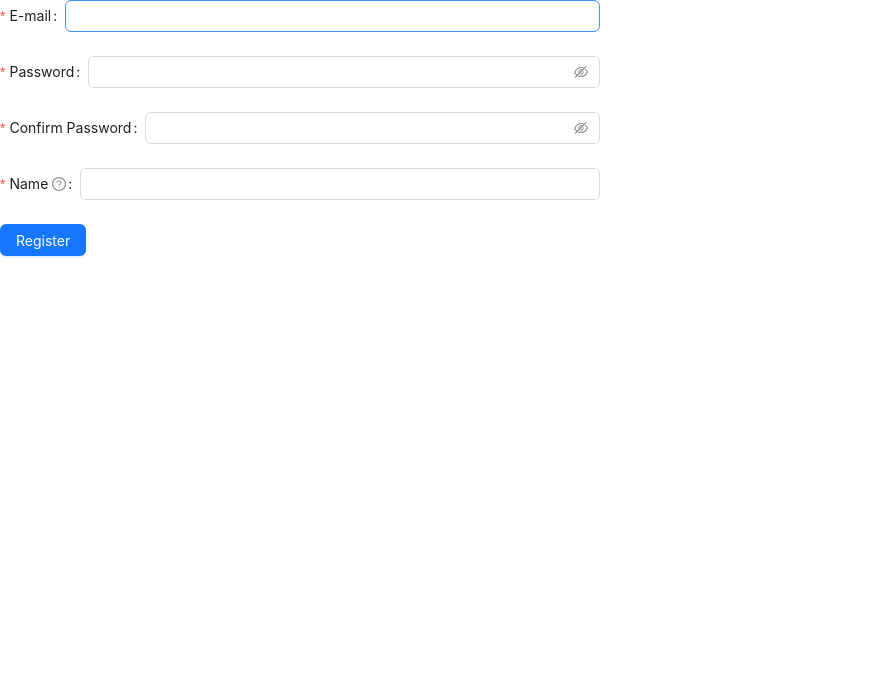
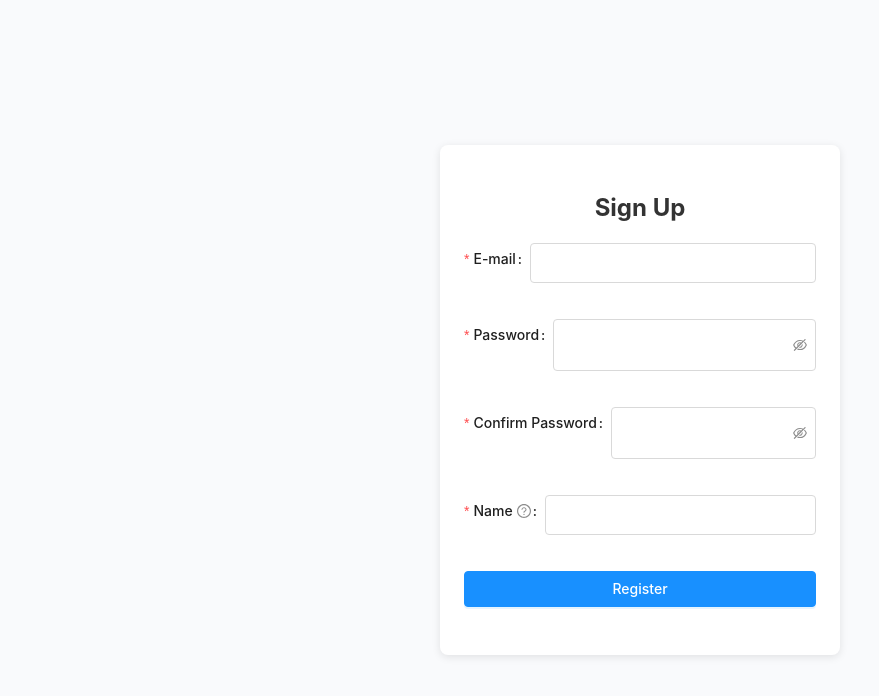
Before and after one commit to Tejashree-naik/Project-ProductWebsite, a React (Create React App) app: page /signup in a window 1280 px wide. Shown: the top 696 px of the page, without its empty margins (0-879 px from the left). Built offline with nearby package versions, Linux system fonts and the light colour scheme.

Commit message:
initial commit

```diff
--- /dev/null
+++ b/src/components/Login.css
@@ -0,0 +1,73 @@
+/* Center the login form vertically and horizontally */
+.login-container {
+  display: flex;
+  flex-direction: column; /* Stack heading and form */
+  justify-content: center;
+  align-items: center;
+  height: 100vh;
+  background-color: #f9fafc; /* Light background color */
+}
+
+/* Heading styling */
+.login-heading {
+  font-size: 24px;
+  font-weight: bold;
+  margin-bottom: 24px; /* Space between heading and form fields */
+  color: #333;
+  text-align: center; /* Center the heading */
+}
+
+/* Styling for the form */
+.ant-form {
+  background-color: #fff; /* White background for the form */
+  padding: 24px; /* Reduced padding */
+  border-radius: 8px; /* Slightly smaller border radius */
+  box-shadow: 0 2px 8px rgba(0, 0, 0, 0.1); /* Soft shadow for depth */
+  width: 100%;
+  max-width: 400px; /* Decreased maximum width */
+}
+
+/* Input fields styling */
+.ant-input,
+.ant-input-password {
+  border-radius: 4px;
+  margin-bottom: 12px; /* Reduced margin between input fields */
+  padding: 8px; /* Reduced padding for input fields */
+  font-size: 14px; /* Slightly smaller font size */
+}
+
+.ant-input:focus,
+.ant-input-password:focus {
+  border-color: #1890ff;
+  box-shadow: 0 0 5px rgba(24, 144, 255, 0.2);
+}
+
+/* Label styling */
+.ant-form-item-label > label {
+  font-weight: 500;
+  font-size: 14px;
+  color: #333;
+}
+
+/* Button styling */
+.ant-btn-primary {
+  background-color: #1890ff;
+  border-color: #1890ff;
+  border-radius: 4px;
+  width: 100%; /* Full-width button */
+  height: 36px; /* Slightly smaller button height */
+  font-weight: 500;
+}
+
+.ant-btn-primary:hover {
+  background-color: #40a9ff;
+  border-color: #40a9ff;
+}
+
+/* Responsiveness for mobile devices */
+@media (max-width: 768px) {
+  .ant-form {
+    padding: 16px; /* Further reduce padding on smaller screens */
+    max-width: 100%; /* Full width on smaller screens */
+  }
+}
--- a/src/components/Login.js
+++ b/src/components/Login.js
@@ -1,7 +1,8 @@
-import React, { useState } from "react";
+import React from "react";
 import { useNavigate } from "react-router-dom";
 import { LockOutlined, UserOutlined } from "@ant-design/icons";
 import { Button, Checkbox, Form, Input, message } from "antd";
+import "./Login.css";
 
 const Login = () => {
   const navigate = useNavigate();
@@ -27,6 +28,7 @@ const Login = () => {
   };
 
   return (
+    <div className="login-container">
       <Form
         form={form}
         name="login"
@@ -39,6 +41,8 @@ const Login = () => {
         }}
         onFinish={onFinish}
       >
+        <h2 className="login-heading">Login</h2>{" "}
+        {/* Add heading inside the form */}
         <Form.Item
           name="email"
           rules={[
@@ -76,17 +80,8 @@ const Login = () => {
             <Form.Item name="remember" valuePropName="checked" noStyle>
               <Checkbox>Remember me</Checkbox>
             </Form.Item>
-          <Button
-            type="link"
-            onClick={(e) => {
-              e.preventDefault(); // Handle forgot password
-            }}
-          >
-            Forgot password
-          </Button>
           </div>
         </Form.Item>
-
         <Form.Item>
           <Button block type="primary" htmlType="submit">
             Log in
@@ -103,6 +98,7 @@ const Login = () => {
           </Button>
         </Form.Item>
       </Form>
+    </div>
   );
 };
 
--- /dev/null
+++ b/src/components/Signup.css
@@ -0,0 +1,73 @@
+/* Center the signup form vertically and horizontally */
+.signup-container {
+  display: flex;
+  flex-direction: column; /* Stack heading and form */
+  justify-content: center;
+  align-items: center;
+  height: 100vh;
+  background-color: #f9fafc; /* Light background color */
+}
+
+/* Heading styling */
+.signup-heading {
+  font-size: 24px;
+  font-weight: bold;
+  margin-bottom: 16px; /* Space between heading and form */
+  color: #333;
+  text-align: center; /* Center the heading */
+}
+
+/* Styling for the form */
+.ant-form {
+  background-color: #fff; /* White background for the form */
+  padding: 24px; /* Padding around the form */
+  border-radius: 8px; /* Border radius */
+  box-shadow: 0 2px 8px rgba(0, 0, 0, 0.1); /* Soft shadow for depth */
+  width: 100%;
+  max-width: 400px; /* Set max width for the form */
+}
+
+/* Input fields styling */
+.ant-input,
+.ant-input-password {
+  border-radius: 4px;
+  margin-bottom: 12px; /* Margin between input fields */
+  padding: 8px; /* Padding for input fields */
+  font-size: 14px; /* Font size for input fields */
+}
+
+.ant-input:focus,
+.ant-input-password:focus {
+  border-color: #1890ff; /* Border color on focus */
+  box-shadow: 0 0 5px rgba(24, 144, 255, 0.2); /* Shadow on focus */
+}
+
+/* Label styling */
+.ant-form-item-label > label {
+  font-weight: 500;
+  font-size: 14px;
+  color: #333;
+}
+
+/* Button styling */
+.ant-btn-primary {
+  background-color: #1890ff; /* Button background color */
+  border-color: #1890ff; /* Button border color */
+  border-radius: 4px; /* Button border radius */
+  width: 100%; /* Full-width button */
+  height: 36px; /* Button height */
+  font-weight: 500; /* Button font weight */
+}
+
+.ant-btn-primary:hover {
+  background-color: #40a9ff; /* Hover background color */
+  border-color: #40a9ff; /* Hover border color */
+}
+
+/* Responsiveness for mobile devices */
+@media (max-width: 768px) {
+  .ant-form {
+    padding: 16px; /* Reduce padding on smaller screens */
+    max-width: 100%; /* Full width on smaller screens */
+  }
+}
--- a/src/components/Signup.js
+++ b/src/components/Signup.js
@@ -1,6 +1,7 @@
 import React from "react";
 import { useNavigate } from "react-router-dom";
 import { Button, Form, Input } from "antd";
+import "./Signup.css"; // Ensure you import your CSS file
 
 const Signup = () => {
   const navigate = useNavigate();
@@ -13,14 +14,17 @@ const Signup = () => {
   };
 
   return (
+    <div className="signup-container">
       <Form
         form={form}
         name="register"
         onFinish={onFinish}
         initialValues={{ prefix: "86" }}
-      style={{ maxWidth: 600 }}
+        style={{ maxWidth: 400 }} // Ensure the form width is controlled here
         scrollToFirstError
       >
+        <h2 className="signup-heading">Sign Up</h2>{" "}
+        {/* Add heading inside the form */}
         <Form.Item
           name="email"
           label="E-mail"
@@ -37,7 +41,6 @@ const Signup = () => {
         >
           <Input />
         </Form.Item>
-
         <Form.Item
           name="password"
           label="Password"
@@ -51,7 +54,6 @@ const Signup = () => {
         >
           <Input.Password />
         </Form.Item>
-
         <Form.Item
           name="confirm"
           label="Confirm Password"
@@ -74,7 +76,6 @@ const Signup = () => {
         >
           <Input.Password />
         </Form.Item>
-
         <Form.Item
           name="name"
           label="Name"
@@ -89,13 +90,13 @@ const Signup = () => {
         >
           <Input />
         </Form.Item>
-
         <Form.Item>
-        <Button type="primary" htmlType="submit">
+          <Button type="primary" htmlType="submit" block>
             Register
           </Button>
         </Form.Item>
       </Form>
+    </div>
   );
 };
 
```
Lines whose indentation alone changed are shown as unchanged.
